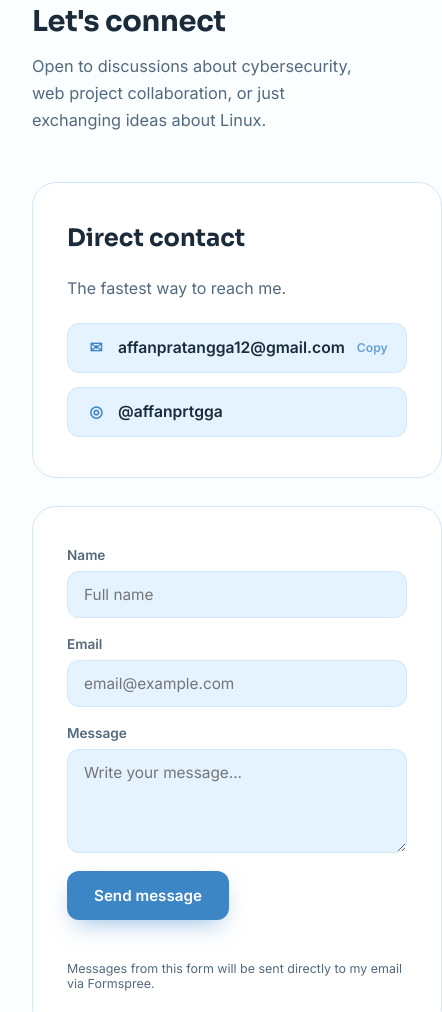
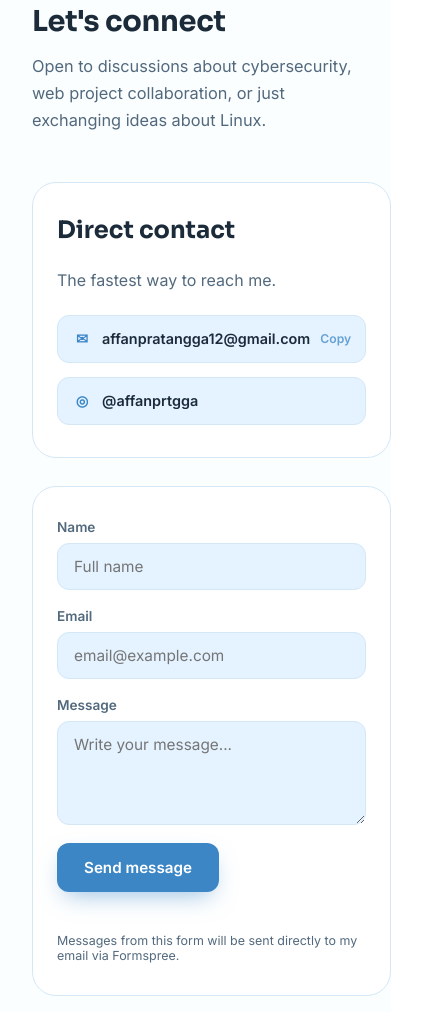
Before and after one commit to Fanz-XD/portf, a plain HTML site: page index.html in a window 390 px wide. Shown: the part 6748-7760 px from the top of the page, 442 px wide, since content can reach past the window. Drawn offline with Linux system fonts and the light colour scheme.

Commit message:
Add files via upload

```diff
--- a/index.html
+++ b/index.html
@@ -259,11 +259,13 @@
           <p>The fastest way to reach me.</p>
           <div class="contact-links">
             <button class="contact-copy" type="button" data-copy="affanpratangga12@gmail.com">
-              <span class="icon">✉</span> affanpratangga12@gmail.com
+              <span class="icon">✉</span>
+              <span class="contact-text">affanpratangga12@gmail.com</span>
               <span class="copy-hint">Copy</span>
             </button>
             <a href="https://instagram.com/affanprtgga" target="_blank" rel="noopener">
-              <span class="icon">◎</span> @affanprtgga
+              <span class="icon">◎</span>
+              <span class="contact-text">@affanprtgga</span>
             </a>
           </div>
         </div>
--- a/style.css
+++ b/style.css
@@ -900,8 +900,16 @@ section{ padding: 90px 0; }
   display:flex; align-items:center; justify-content:center;
   color: var(--blue-600);
 }
+.contact-text{
+  flex: 1 1 auto;
+  min-width: 0;
+  overflow: hidden;
+  text-overflow: ellipsis;
+  white-space: nowrap;
+}
 .copy-hint{
-  margin-left: auto;
+  margin-left: 0;
+  flex-shrink: 0;
   font-size: 0.76rem;
   font-weight: 600;
   color: var(--blue-600);
@@ -983,6 +991,8 @@ footer{
   .roadmap{ grid-template-columns: 1fr; }
   .roadmap::before{ display:none; }
   .contact-grid{ grid-template-columns: 1fr; }
+  .contact-card, .contact-form-card{ padding: 32px 24px; }
+  .contact-links a, .contact-copy{ padding: 13px 14px; gap: 10px; font-size: 0.9rem; }
   .nav-links{ display:none; }
   .nav-toggle{ display:flex; }
   .hero-stats{ gap: 22px; flex-wrap: wrap; }
```
